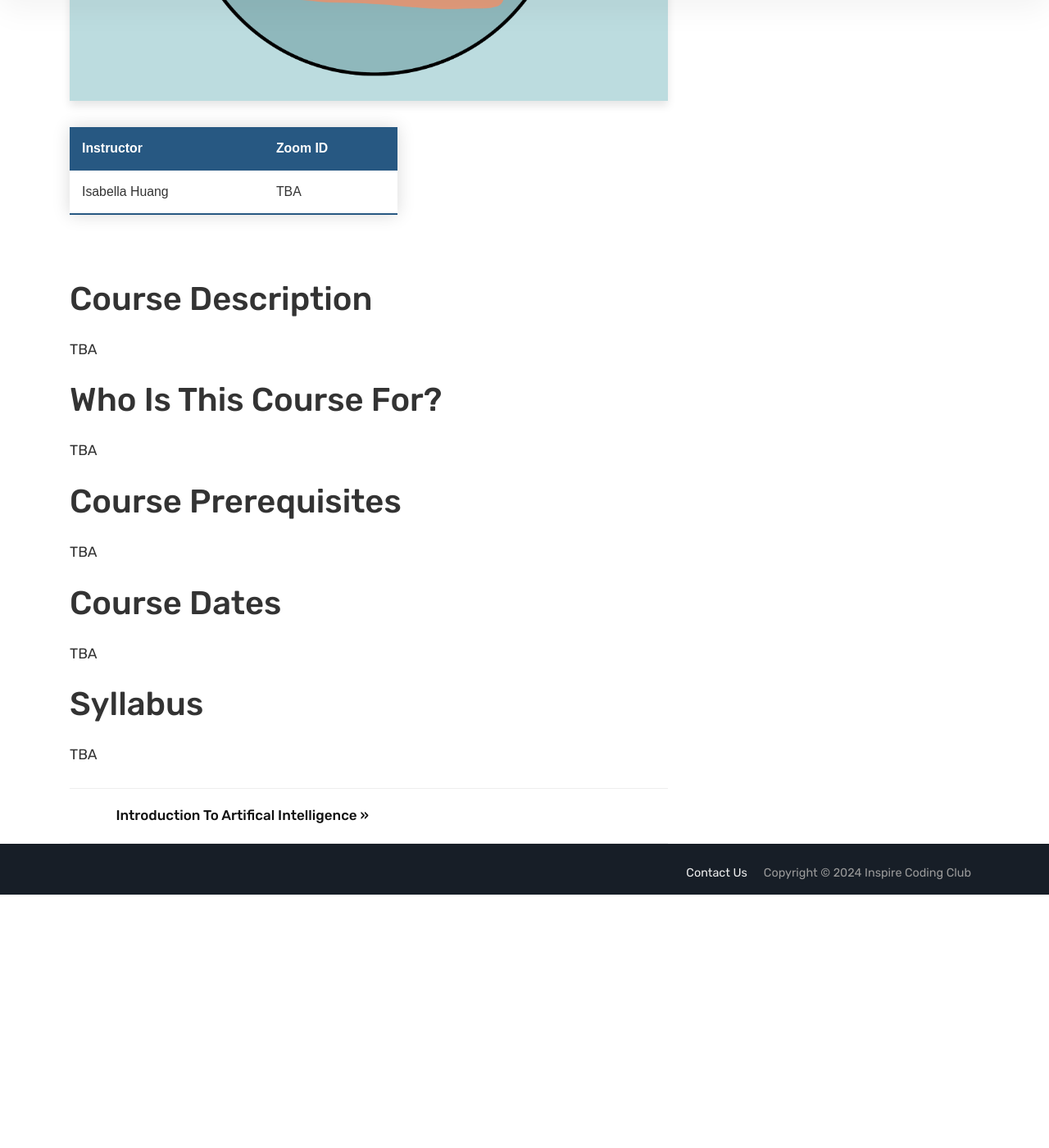
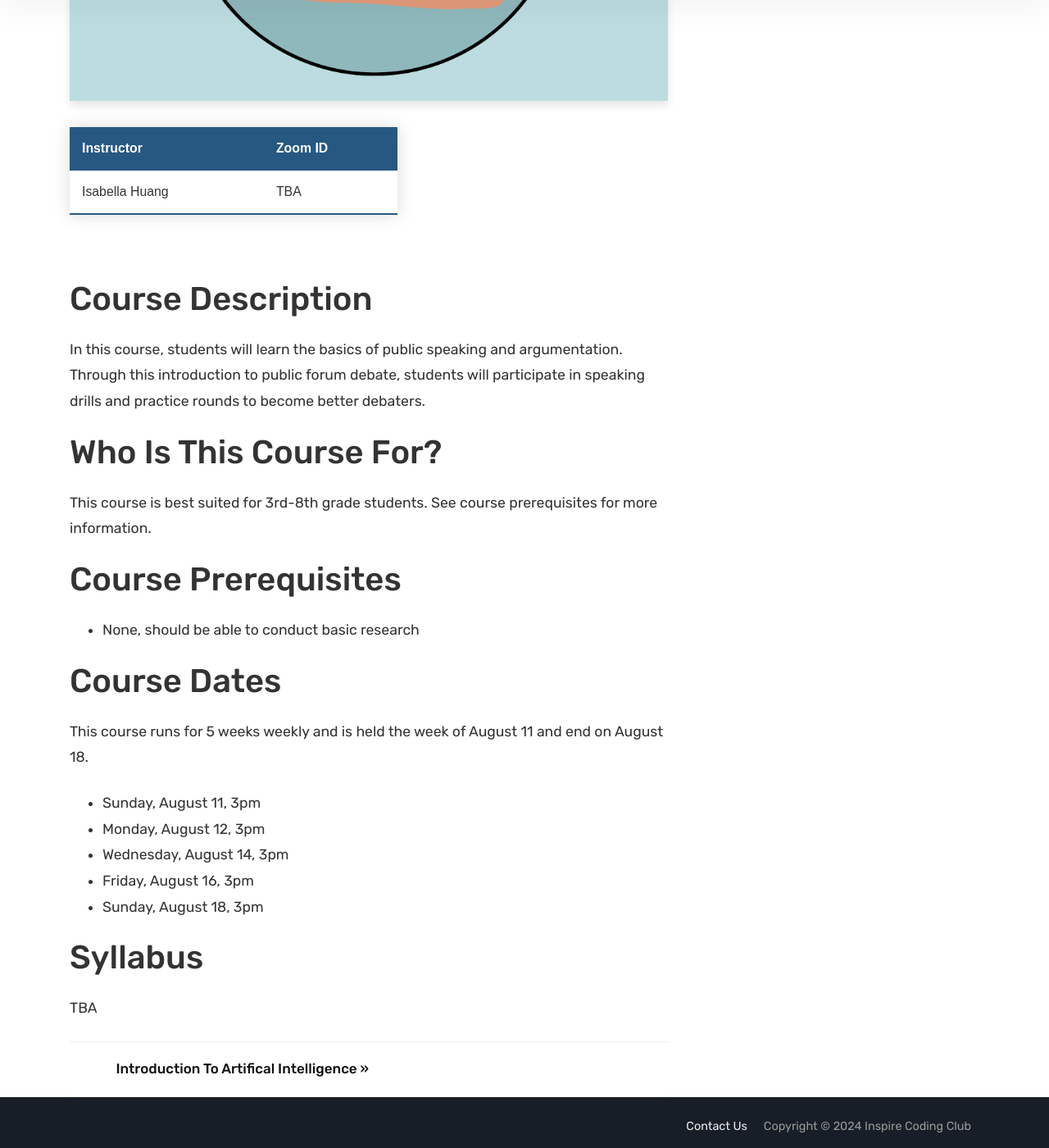
Before and after one commit to irvinecodingclub/irvinecodingclub.github.io, a Jekyll site: the page built from _courses/2024/debate.md, in a window 1280 px wide and 1400 px high, scrolled down 601 px. Shown: the whole window at 82% size. Built offline with Jekyll 4.4.1, drawn with Linux system fonts in a browser that asks for light colours; before the commit the page ends 1692 px from its top, so only the background shows below that.

Commit message:
debate course

```diff
--- a/_courses/2024/debate.md
+++ b/_courses/2024/debate.md
@@ -4,8 +4,8 @@ name: "Introduction to Debate"
 level: "Beginner"
 image: assets/images/thumbnails/debate.png
 image2: assets/images/thumbnails/debate.png
-start_date: "July 9"
-desc: "Learn debate"
+start_date: "August 11"
+desc: "Learn the basics of public speaking and argumentation!"
 ---
 <link rel="stylesheet" href="assets/css/table.css">
 <table class="styled-table">
@@ -26,19 +26,25 @@ desc: "Learn debate"
 
 # Course Description
 
-TBA
+In this course, students will learn the basics of public speaking and argumentation. Through this introduction to public forum debate, students will participate in speaking drills and practice rounds to become better debaters.
 
 # Who Is This Course For?
 
-TBA
+This course is best suited for 3rd-8th grade students. See course prerequisites for more information.
 
 # Course Prerequisites
 
-TBA
+- None, should be able to conduct basic research
 
 # Course Dates
 
-TBA
+This course runs for 5 weeks weekly and is held the week of August 11 and end on August 18.
+
+- Sunday, August 11, 3pm
+- Monday, August 12, 3pm
+- Wednesday, August 14, 3pm
+- Friday, August 16, 3pm
+- Sunday, August 18, 3pm
 
 # Syllabus
 
```
Also changed, not shown: _courses/2024/intro-to-ai.md (+1 -1 lines), _courses/2024/us-history.md (+1 -1 lines), _courses/2024/web-development.md (+1 -1 lines).
